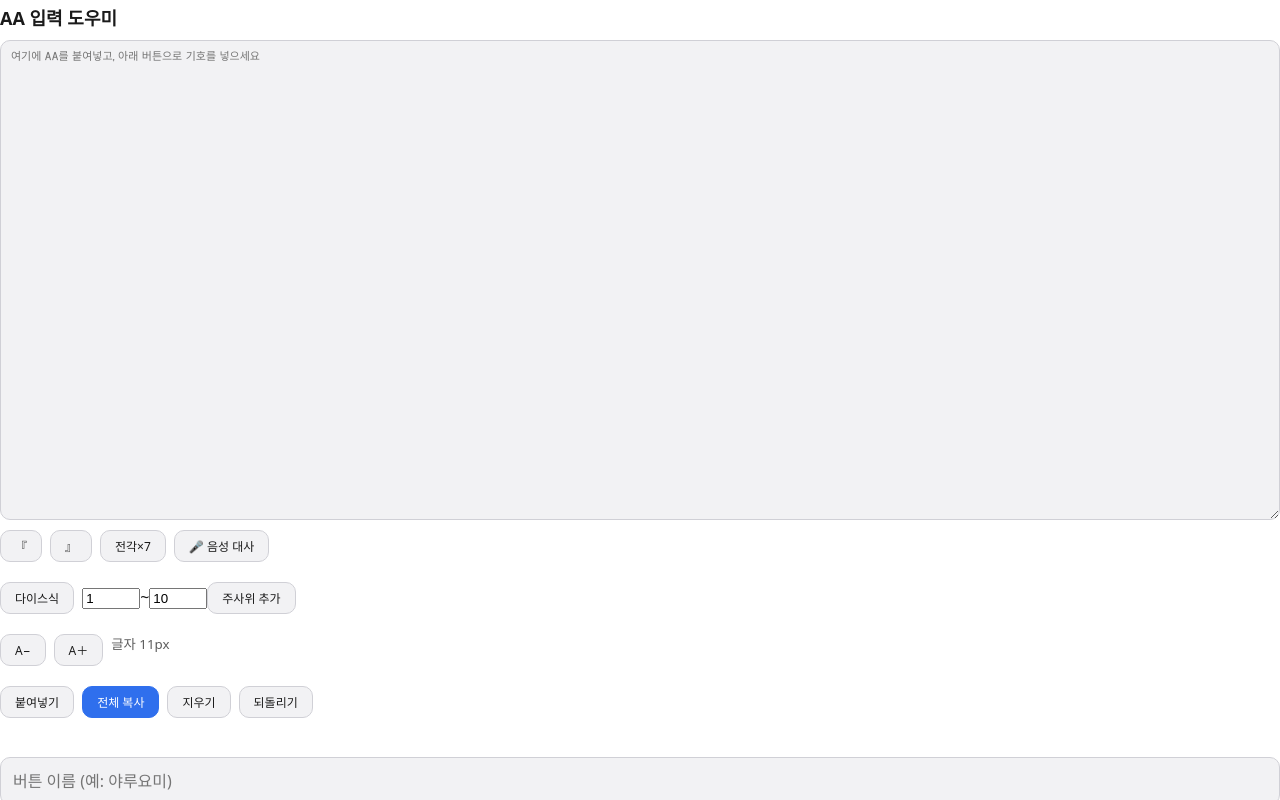
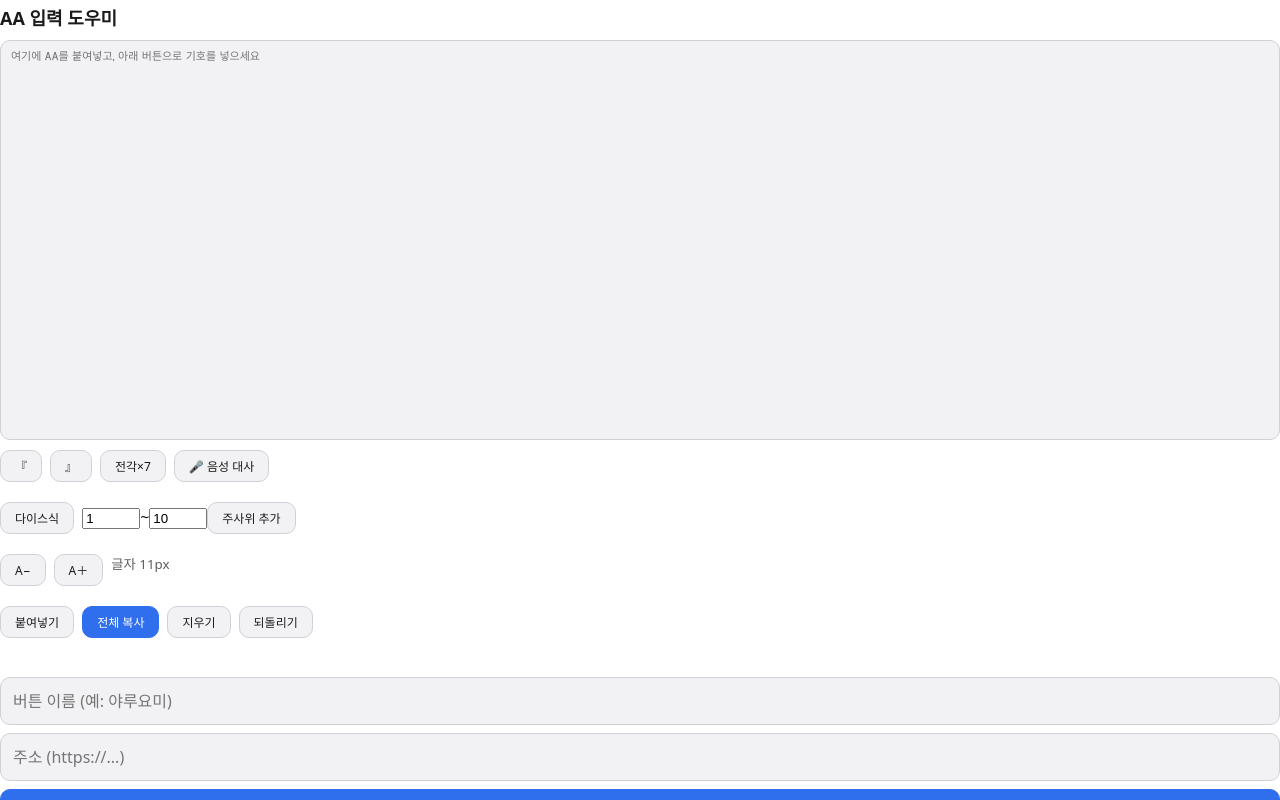
Before and after one commit to pheatria/pheatria.github.io, a React (Vite) app: page / in a window 1280 px wide. Built offline with nearby package versions, Linux system fonts and the light colour scheme.

Commit message:
Update App.css

```diff
--- a/src/App.css
+++ b/src/App.css
@@ -31,7 +31,7 @@
   .editor {
     flex: 1;           /* PC에서는 다시 남은 공간을 채우도록 복구 */
     height: auto;
-    min-height: 150px;
+    min-height: 400px;
     resize: vertical;  /* PC에서는 사용자가 크기 조절 가능 */
   }
 }
@@ -65,24 +65,23 @@ h1 {
 
 /* AA 입력창: 고정폭 폰트 + 줄바꿈 없음이 핵심 */
 .editor {
-  flex: 1;
+  flex: none;          /* flex 아이템으로 자동 늘어남 방지 (핵심) */
   width: 100%;
+  height: 300px;       /* 원하는 모바일 고정 높이 (예: 300px 또는 45dvh) */
   box-sizing: border-box;
-  min-height: 60vh;
-  height: auto;
   font-family: "Monapo", "MS PGothic", "MS P Gothic", "IPAMonaPGothic", sans-serif;
   font-size: 11px;
   line-height: 1.125;
   -webkit-text-size-adjust: 100%;
   text-size-adjust: 100%;
   white-space: pre;
-  overflow: auto;
+  overflow: auto;      /* 고정된 크기를 넘어가면 가로/세로 스크롤 생성 */
   background: var(--card);
   color: var(--fg);
   border: 1px solid var(--line);
   border-radius: 10px;
   padding: 10px;
-  resize: vertical;
+  resize: none;        /* 모바일에서는 사용자가 임의로 크기를 망가뜨리지 못하게 고정 */
 }
 
 .row {
```
